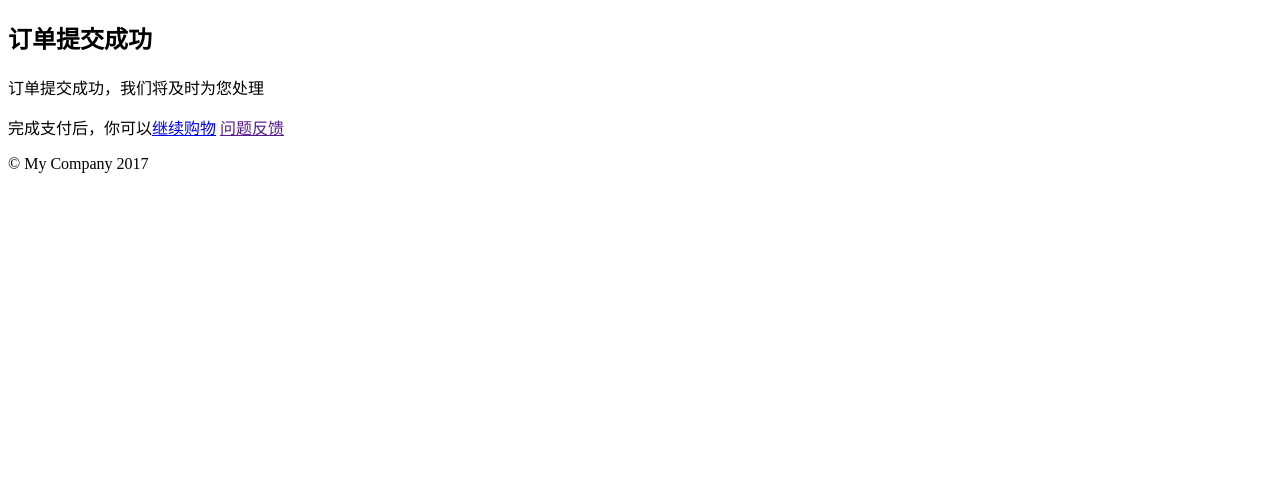
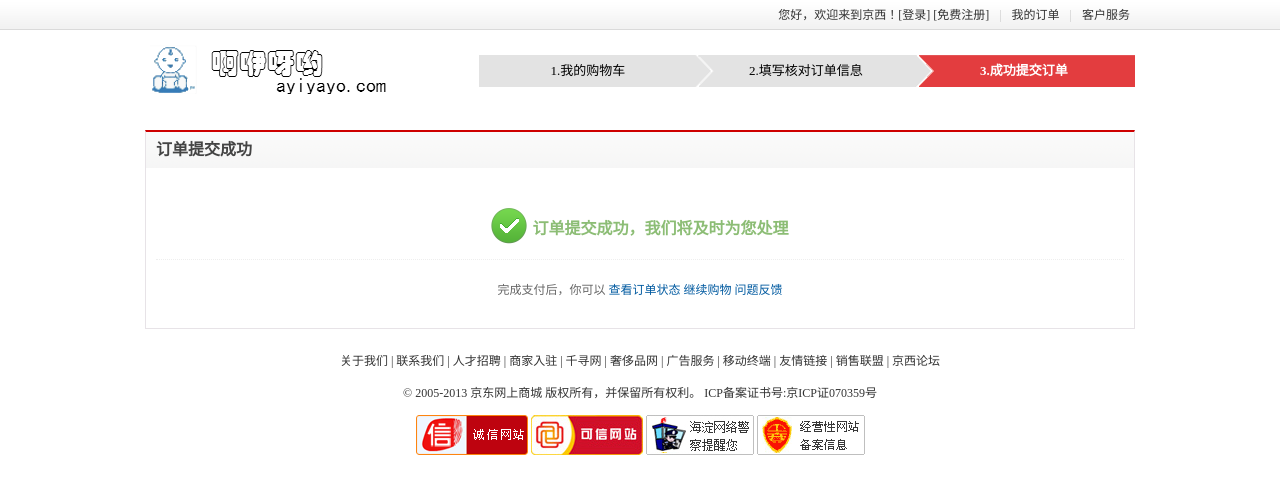
Before and after one commit to 1025458561/yiishop, a Yii app: template frontend/views/cart/over.php in a window 1280 px wide. Shown: the top 494 px of the page. Run offline with PHP 8.4 and a stand-in for Yii, Linux system fonts and the light colour scheme; the template is opened without the code that fills it, so the values that code supplies are empty; some libraries are stand-ins or nearby versions.

Commit message:
小问题

```diff
--- a/frontend/controllers/CartController.php
+++ b/frontend/controllers/CartController.php
@@ -25,7 +25,6 @@
                 $carts=unserialize($cart->value);
                 if(isset($carts[$goods_id])){//存在该商品
                     \Yii::$app->request->isAjax?$carts[$goods_id]=$amount: $carts[$goods_id]+=$amount;
-                    $carts[$goods_id]+=$amount;
                 }else{//不存在该商品
                     $carts[$goods_id]=$amount;
                 }
--- a/frontend/controllers/IndexController.php
+++ b/frontend/controllers/IndexController.php
@@ -2,14 +2,19 @@
 namespace frontend\controllers;
 
 
+
 use frontend\components\SphinxClient;
 use frontend\models\GoodsCategory;
+use frontend\models\IndexSearchForm;
 use yii\web\Controller;
 
 class IndexController extends Controller{
     public $layout=false;
     public function actionIndex(){
+       // $models = new IndexSearchForm();
+
         $models =GoodsCategory::find()->where(['parent_id'=>0])->all();
+
       return $this->render('index',['models'=>$models]);
     }
 
--- a/frontend/controllers/MemberController.php
+++ b/frontend/controllers/MemberController.php
@@ -76,6 +76,7 @@
                             $model->save(false);
                         }
                     }
+                    \Yii::$app->response->cookies->remove('cart');
                     \yii::$app->session->setFlash('success', '登陆成功');
                     return $this->redirect(['index/index']);
 
--- a/frontend/controllers/OrderController.php
+++ b/frontend/controllers/OrderController.php
@@ -101,8 +101,9 @@
                 //清除购物车数据
                  $v->delete();
             }
-            return $this->render(['cart/over']);
+            return json_encode(['status'=>'success','msg'=>'操作成功']);
         }
+        return json_encode(['status'=>'error','msg'=>'order表验证失败']);
     }
 
     public function actionOver(){
--- a/frontend/views/cart/cart.php
+++ b/frontend/views/cart/cart.php
@@ -70,7 +70,7 @@
         <?php $count=0?>
         <?php foreach ($goods as $model):?>
             <tr data-id="<?=$model['id']?>">
-                <td class="col1"><a href=""><img src="<?=$model['logo']?>" alt="" /></a>
+                <td class="col1"><a href=""><img src="http://admin.yiishop.com<?=$model['logo']?>" alt="" /></a>
                     <strong><a href=""><?=$model['name']?></a></strong></td>
                 <td class="col3">￥<span><?=$model['shop_price']?></span></td>
                 <td class="col4">
--- a/frontend/views/cart/over.php
+++ b/frontend/views/cart/over.php
@@ -1,3 +1,55 @@
+<!DOCTYPE html PUBLIC "-//W3C//DTD XHTML 1.0 Transitional//EN" "http://www.w3.org/TR/xhtml1/DTD/xhtml1-transitional.dtd">
+<html xmlns="http://www.w3.org/1999/xhtml" xml:lang="en">
+<head>
+    <meta http-equiv="Content-Type" content="text/html;charset=UTF-8">
+    <title>成功提交订单</title>
+    <link rel="stylesheet" href="/style/base.css" type="text/css">
+    <link rel="stylesheet" href="/style/global.css" type="text/css">
+    <link rel="stylesheet" href="/style/header.css" type="text/css">
+    <link rel="stylesheet" href="/style/success.css" type="text/css">
+    <link rel="stylesheet" href="/style/footer.css" type="text/css">
+</head>
+<body>
+<!-- 顶部导航 start -->
+<div class="topnav">
+    <div class="topnav_bd w990 bc">
+        <div class="topnav_left">
+
+        </div>
+        <div class="topnav_right fr">
+            <ul>
+                <li>您好，欢迎来到京西！[<a href="login.html">登录</a>] [<a href="register.html">免费注册</a>] </li>
+                <li class="line">|</li>
+                <li>我的订单</li>
+                <li class="line">|</li>
+                <li>客户服务</li>
+
+            </ul>
+        </div>
+    </div>
+</div>
+<!-- 顶部导航 end -->
+
+<div style="clear:both;"></div>
+
+<!-- 页面头部 start -->
+<div class="header w990 bc mt15">
+    <div class="logo w990">
+        <h2 class="fl"><a href="/index.html"><img src="images/logo.png" alt="京西商城"></a></h2>
+        <div class="flow fr flow3">
+            <ul>
+                <li>1.我的购物车</li>
+                <li>2.填写核对订单信息</li>
+                <li class="cur">3.成功提交订单</li>
+            </ul>
+        </div>
+    </div>
+</div>
+<!-- 页面头部 end -->
+
+<div style="clear:both;"></div>
+
+<!-- 主体部分 start -->
 <div class="success w990 bc mt15">
     <div class="success_hd">
         <h2>订单提交成功</h2>
@@ -5,6 +57,37 @@
     <div class="success_bd">
         <p><span></span>订单提交成功，我们将及时为您处理</p>
 
-        <p class="message">完成支付后，你可以<a href="<?=\yii\helpers\Url::to(['index/index'])?>">继续购物</a> <a href="">问题反馈</a></p>
+        <p class="message">完成支付后，你可以 <a href="">查看订单状态</a>  <a href="">继续购物</a> <a href="">问题反馈</a></p>
     </div>
 </div>
+<!-- 主体部分 end -->
+
+<div style="clear:both;"></div>
+<!-- 底部版权 start -->
+<div class="footer w1210 bc mt15">
+    <p class="links">
+        <a href="">关于我们</a> |
+        <a href="">联系我们</a> |
+        <a href="">人才招聘</a> |
+        <a href="">商家入驻</a> |
+        <a href="">千寻网</a> |
+        <a href="">奢侈品网</a> |
+        <a href="">广告服务</a> |
+        <a href="">移动终端</a> |
+        <a href="">友情链接</a> |
+        <a href="">销售联盟</a> |
+        <a href="">京西论坛</a>
+    </p>
+    <p class="copyright">
+        © 2005-2013 京东网上商城 版权所有，并保留所有权利。  ICP备案证书号:京ICP证070359号
+    </p>
+    <p class="auth">
+        <a href=""><img src="/images/xin.png" alt="" /></a>
+        <a href=""><img src="/images/kexin.jpg" alt="" /></a>
+        <a href=""><img src="/images/police.jpg" alt="" /></a>
+        <a href=""><img src="/images/beian.gif" alt="" /></a>
+    </p>
+</div>
+<!-- 底部版权 end -->
+</body>
+</html>
```
Also changed, not shown: frontend/models/IndexSearchForm.php (added, +51 -0 lines), frontend/views/order/order.php (+9 -5 lines).
